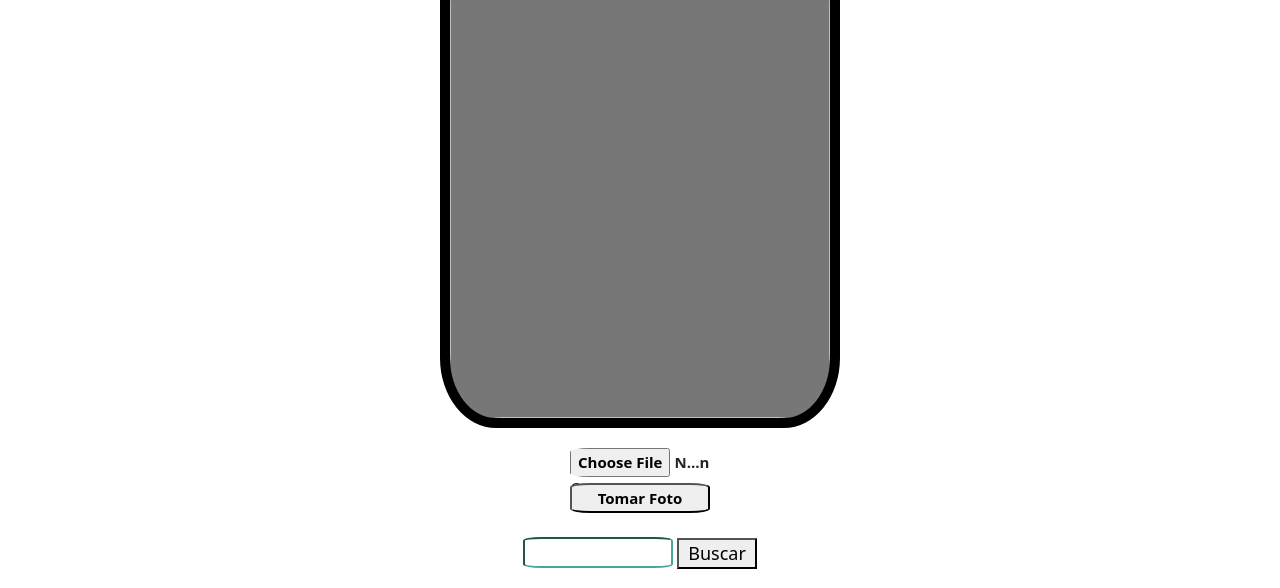
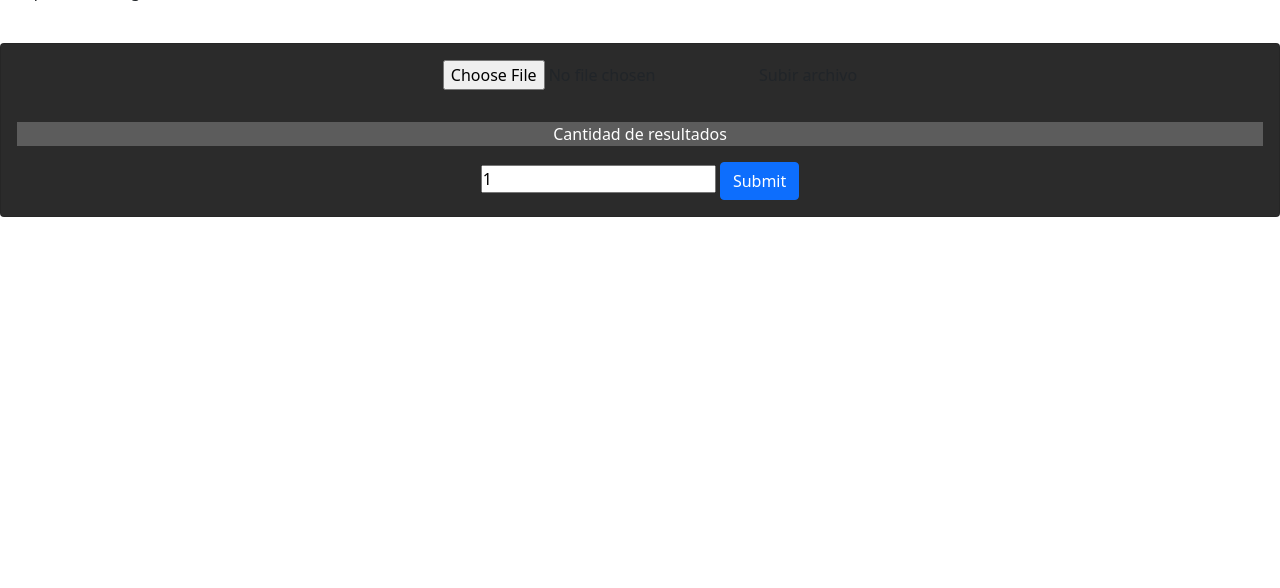
Before and after one commit to Neo-Zapata/DBII-project3, a Flask app: page / in a window 1280 px wide. Shown: the part 321-909 px from the top of the page. After the commit the page ends 538 px from the top, so only its background shows below. Run offline with Flask 2, Linux system fonts and the light colour scheme; style sheets or scripts are compiled from the project's sources; parts of the project's set-up code (start-up, migrations or seed data) failed here and were passed over; some libraries are stand-ins or nearby versions.

Commit message:
Prueba_final_eros

```diff
--- a/backend/app.py
+++ b/backend/app.py
@@ -1,11 +1,11 @@
 from flask import Flask, render_template, request, redirect, url_for
 from werkzeug.utils import secure_filename
 import os
-import sequential_search
-import rtree_search
 from main import *
 
-app = Flask(__name__, template_folder='../frontend/templates', static_folder= "../frontend/static")
+#app = Flask(__name__, template_folder='../frontend/templates', static_folder= "../frontend/static")
+app = Flask(__name__, template_folder='../frontend/templates/', static_folder= os.getcwd())
+
 
 app.config['UPLOAD_FOLDER'] = './uploads'
 os.makedirs(os.path.join(app.instance_path, 'uploads'), exist_ok=True)
@@ -15,29 +15,23 @@ def index():
     return render_template('index.html')
 
 
-@app.route("/<file>/<radius>", methods=['GET'])
+@app.route("/rangeSearch/<file>/<radius>", methods=['GET'])
 def rangeSearch(file, radius):
     res = smt.RANGE_SEARCH(file, radius)
-    # res = sequential_search.range_search(file, radius, os.getcwd(), dictionary)
     return res
 
-@app.route("/<file>/<k>", methods=['GET'])
+# AQUI ESTAMOS TRABAJANDO
+@app.route("/KNNSearch/<file>/<k>", methods=['GET'])
 def KNNSearch(file, k):
     k = int(k)
     res = smt.KNN_SEARCH(file, k)
-    # res = sequential_search.knn_search(file, k, os.getcwd(), dictionary)
     print(res)
-    error = ""
-    if (res == 0):
-        error = "error de envio"
-        print("vacio")
-    return render_template('result.html', data = res, error = error)
+    return render_template('result.html', data = res)
 
 
 @app.route("/ind/<file>/<radius>", methods=['GET'])
 def rangeSearchInd(file, radius):
     res = smt.RANGE_SEARCH_RTREE(file, radius)
-    # res = rtree_search.range_search_rtree(file, radius, os.getcwd(), idx, dictionary)
     return res
 
 
@@ -47,7 +41,6 @@ def KNNSearchInd(file, k):
     if(k < 1):
         k = 1
     res = smt.KNN_SEARCH_RTREE(file, k)
-    # res = sequential_search.knn_search_rtree(file, k, os.getcwd(), dictionary, idx)
     error = ""
     if (res == []):
         error = "No se cargo nada"
@@ -62,10 +55,10 @@ def uploader():
   k = request.form['K datos']
   print(k)
   filename = secure_filename(f.filename)
-  f.save(os.path.join(app.instance_path, 'Uploads', secure_filename(f.filename)))
+  f.save(os.path.join(app.instance_path, 'uploads', secure_filename(f.filename)))
   # Si se quiere eliminar el archivo usar remove(UPLOADS_PATH + filename)
 
-  return redirect(url_for('KNNSearchInd', file = filename, k = k))
+  return redirect(url_for('KNNSearch', file = filename, k = k))
 
 
 if __name__ == '__main__':
--- a/backend/main.py
+++ b/backend/main.py
@@ -17,7 +17,7 @@ class some_class():
     def __init__(self, limit, flag):
         if flag:
             self.PROCESS_IMAGES(limit)
-        self.PROCESS_RTREE()
+        #self.PROCESS_RTREE()
         # self.LOAD_RTREE()
 
     # def LOAD_RTREE(self):
@@ -89,6 +89,7 @@ class some_class():
                 return 0
         info = range_search(file_name, radius, cwd, self.block_dictionary)
         self.printing(info)
+        return info
 
     def KNN_SEARCH(self, file_name, k):
         if(len(self.block_dictionary) == 0):
@@ -99,6 +100,7 @@ class some_class():
                 return 0
         info = knn_search(file_name, k, cwd, self.block_dictionary)
         self.printing(info)
+        return info
 
     def KDTREE(self, file_name, k):
         if(len(self.block_dictionary) == 0):
--- a/frontend/templates/index.html
+++ b/frontend/templates/index.html
@@ -1,52 +1,44 @@
 <!DOCTYPE html>
-<html lang="es">
+<html lang="en">
 <head>
     <meta charset="UTF-8">
     <meta http-equiv="X-UA-Compatible" content="IE=edge">
     <meta name="viewport" content="width=device-width, initial-scale=1.0">
-    <link href="https://cdn.jsdelivr.net/npm/bootstrap@5.2.3/dist/css/bootstrap.min.css" rel="stylesheet" integrity="sha384-rbsA2VBKQhggwzxH7pPCaAqO46MgnOM80zW1RWuH61DGLwZJEdK2Kadq2F9CUG65" crossorigin="anonymous">
-    <link rel= "stylesheet" type= "text/css" href= "{{ url_for('static',filename='styles/index.css') }}">
-    <title>Top K de una imagen</title>
+    <title>Document</title>
+    <link href="https://cdn.jsdelivr.net/npm/bootstrap@5.0.2/dist/css/bootstrap.min.css" rel="stylesheet" integrity="sha384-EVSTQN3/azprG1Anm3QDgpJLIm9Nao0Yz1ztcQTwFspd3yD65VohhpuuCOmLASjC" crossorigin="anonymous">
+    <link rel= "stylesheet" type= "text/css" href= "{{ url_for('static',filename='frontend/css/index.css') }}">
+    <link rel="shortcut icon" href="{{ url_for('static', filename='frontend/src/logoico.png') }}">
 </head>
 <body>
-    <div class="titulo">
-        <h1>Top K de una imagen</h1>
+    <div class = "inicio">
+        <img src = "{{url_for('static', filename = 'frontend/static/images/Logo.png')}}">
     </div>
-    <header>
-        <div class="logo"><img src="images/logo_utec.png" alt="logo utec"></div>
-        <div class="integrantes">@Neo-Zapata @HaroldCV @erosCarhuancho @chrisis17</div>
-    </header>
-    <div class="descripcion"><h2>Elija una imagen y añada la cantidad de datos que desea obtener</h2></div>
-
-    <div class="img_principal">
-        <div class="img">
-            <img id="img_preview">
+    <div class = "inicio">
+        <p class = "parrafoInicio">Búsqueda de imágenes con similitud</p>
+    </div>
+    <div class = "cardP">
+        <div class = "prev-image">
+            <img id="img-preview">
         </div>
-    </div>
-    <div class="img_cargar">
-        <form id = "form" action="/upload" method="POST" enctype="multipart/form-data">
-            <div class="boton">
+        <div class = "separator"></div>
+        <form class="card text-center" style = "background-color : rgb(43, 43, 43);"id = "form" action="/upload" method="POST" enctype="multipart/form-data">
+            <label class="card-body" style = "margin-left: 20px;">
                 <label class = "imgfile">
                     <input id = "file" type="file" name="archivo"  accept="image/png, .jpeg, .jpg" required>
-                    Cargar Foto
-                    </label>
-            </div>
-            <div class="boton">
-                <button>Tomar Foto</button>
+                    Subir archivo
+                </label>
+            </label>
+            <div class="card-body">
+                <p class="card-text" style = "color:white; background-color : rgb(92, 92, 92);">Cantidad de resultados</p>
+                <div class = "separator"></div>
+                <input id = "numero" type = "number" name = "K datos" maxlength="1" size="1" value = 1 min = 1>
+                <input class="btn btn-primary" type="submit">
             </div>
         </form>
     </div>
-    <div class="cant_datos">
-        <form id = "k_datos" action="" method="POST">
-            <div>
-                <input type="text" name="K datos" id="K datos">
-                <button class="boton">Buscar</button>
-            </div>
-        </form>
-    </div>
-
-
-    <script src="https://cdn.jsdelivr.net/npm/bootstrap@5.2.3/dist/js/bootstrap.min.js" integrity="sha384-cuYeSxntonz0PPNlHhBs68uyIAVpIIOZZ5JqeqvYYIcEL727kskC66kF92t6Xl2V" crossorigin="anonymous"></script>
-    <script src = "{{url_for('static', filename = 'js/index.js')}}"></script>
+    <script src = "{{url_for('static', filename = 'frontend/js/index.js')}}"></script>
+    <script src="https://code.jquery.com/jquery-3.3.1.slim.min.js" integrity="sha384-q8i/X+965DzO0rT7abK41JStQIAqVgRVzpbzo5smXKp4YfRvH+8abtTE1Pi6jizo" crossorigin="anonymous"></script>
+    <script src="https://cdnjs.cloudflare.com/ajax/libs/popper.js/1.14.7/umd/popper.min.js" integrity="sha384-UO2eT0CpHqdSJQ6hJty5KVphtPhzWj9WO1clHTMGa3JDZwrnQq4sF86dIHNDz0W1" crossorigin="anonymous"></script>
+    <script src="https://stackpath.bootstrapcdn.com/bootstrap/4.3.1/js/bootstrap.min.js" integrity="sha384-JjSmVgyd0p3pXB1rRibZUAYoIIy6OrQ6VrjIEaFf/nJGzIxFDsf4x0xIM+B07jRM" crossorigin="anonymous"></script>
 </body>
 </html>
```
Also changed, not shown: backend/sequential_search.py (+6 -3 lines), frontend/static/js/index.js (+1 -20 lines), frontend/templates/result.html (added, +46 -0 lines).
